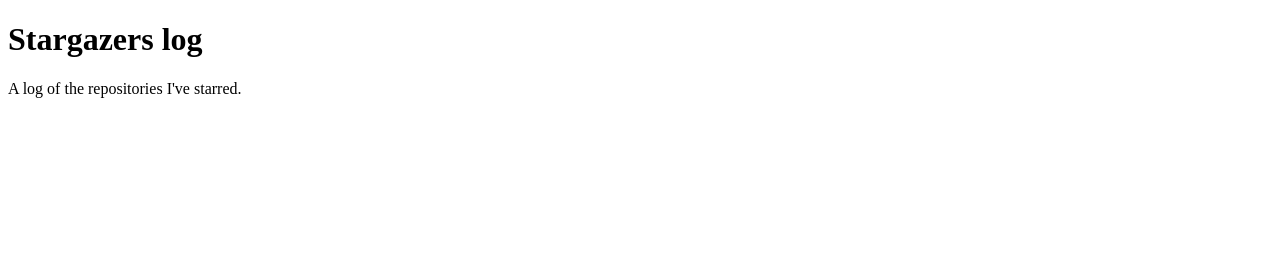
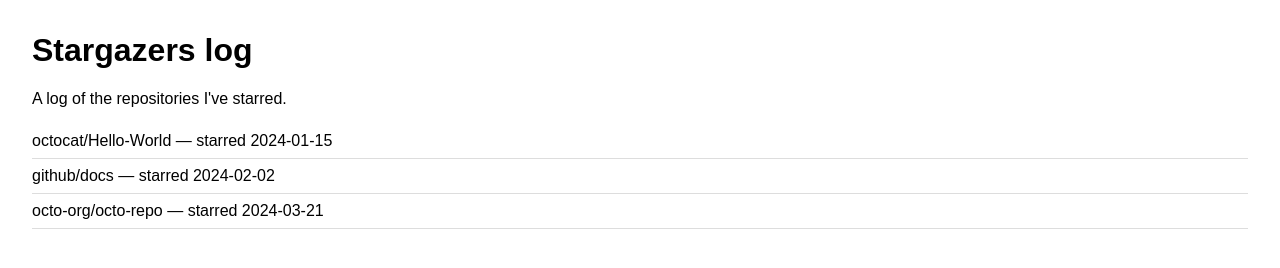
Before and after one commit to cryodax/stargazers-log, a plain HTML site: page index.html in a window 1280 px wide. Drawn offline with Linux system fonts and the light colour scheme.

Commit message:
Add starred repositories list

```diff
--- /dev/null
+++ b/events.json
@@ -0,0 +1,5 @@
+[
+  { "name": "octocat/Hello-World", "starred": "2024-01-15" },
+  { "name": "github/docs", "starred": "2024-02-02" },
+  { "name": "octo-org/octo-repo", "starred": "2024-03-21" }
+]
--- a/index.html
+++ b/index.html
@@ -1,11 +1,15 @@
-<!DOCTYPE html>
+<!doctype html>
 <html lang="en">
   <head>
-    <meta charset="utf-8">
+    <meta charset="utf-8" />
+    <meta name="viewport" content="width=device-width, initial-scale=1.0" />
     <title>Stargazers log</title>
+    <link rel="stylesheet" href="style.css" />
   </head>
   <body>
     <h1>Stargazers log</h1>
-    <p>A log of the repositories I've starred.</p>
+    <p class="subtitle">A log of the repositories I've starred.</p>
+    <ul id="starred"></ul>
+    <script src="script.js"></script>
   </body>
 </html>
--- /dev/null
+++ b/script.js
@@ -0,0 +1,10 @@
+fetch("events.json")
+  .then((response) => response.json())
+  .then((events) => {
+    const list = document.querySelector("#starred");
+    events.forEach((event) => {
+      const item = document.createElement("li");
+      item.textContent = `${event.name} — starred ${event.starred}`;
+      list.appendChild(item);
+    });
+  });
--- /dev/null
+++ b/style.css
@@ -0,0 +1,14 @@
+body {
+  font-family: sans-serif;
+  margin: 2rem;
+}
+
+ul {
+  list-style: none;
+  padding: 0;
+}
+
+li {
+  padding: 0.5rem 0;
+  border-bottom: 1px solid #ddd;
+}
```
